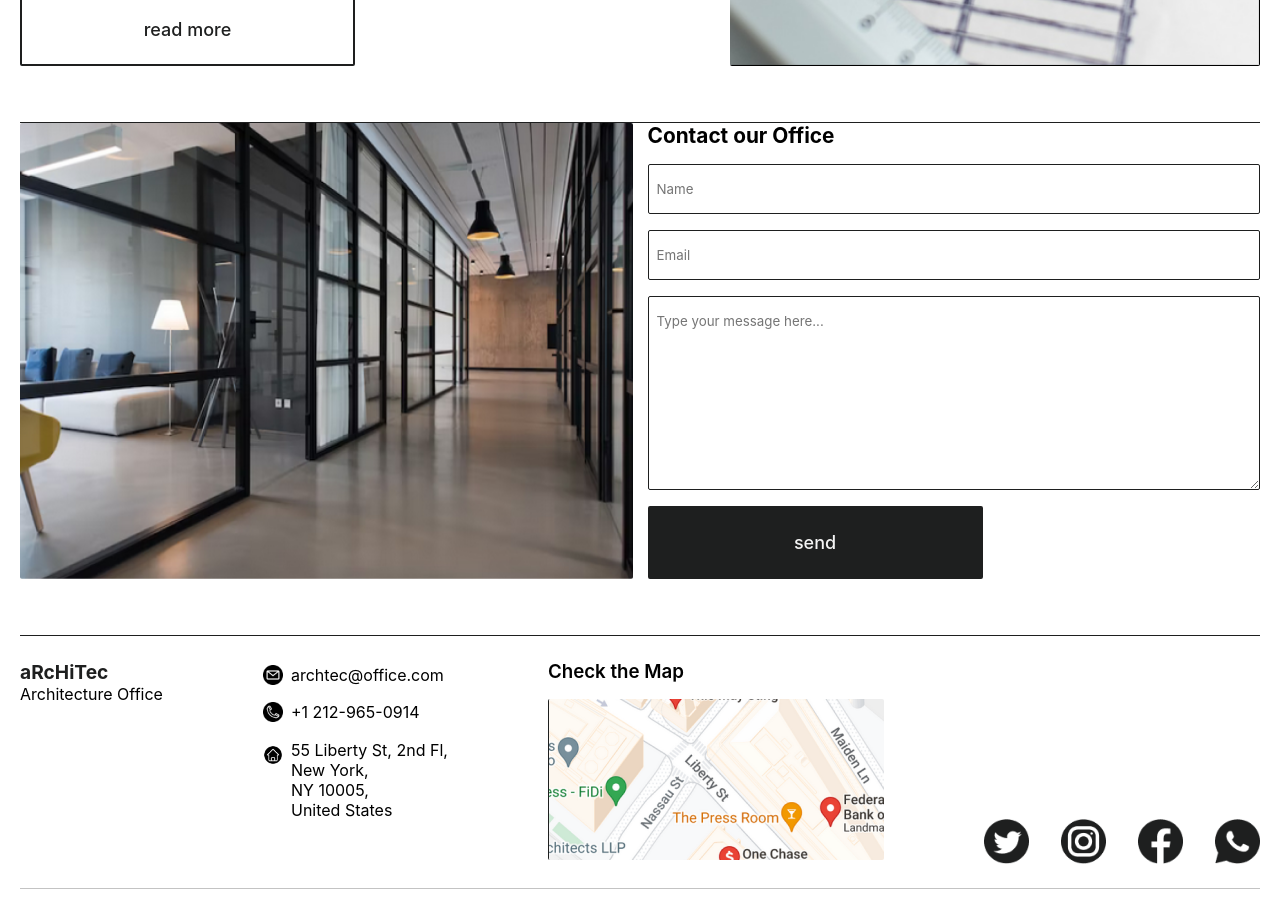
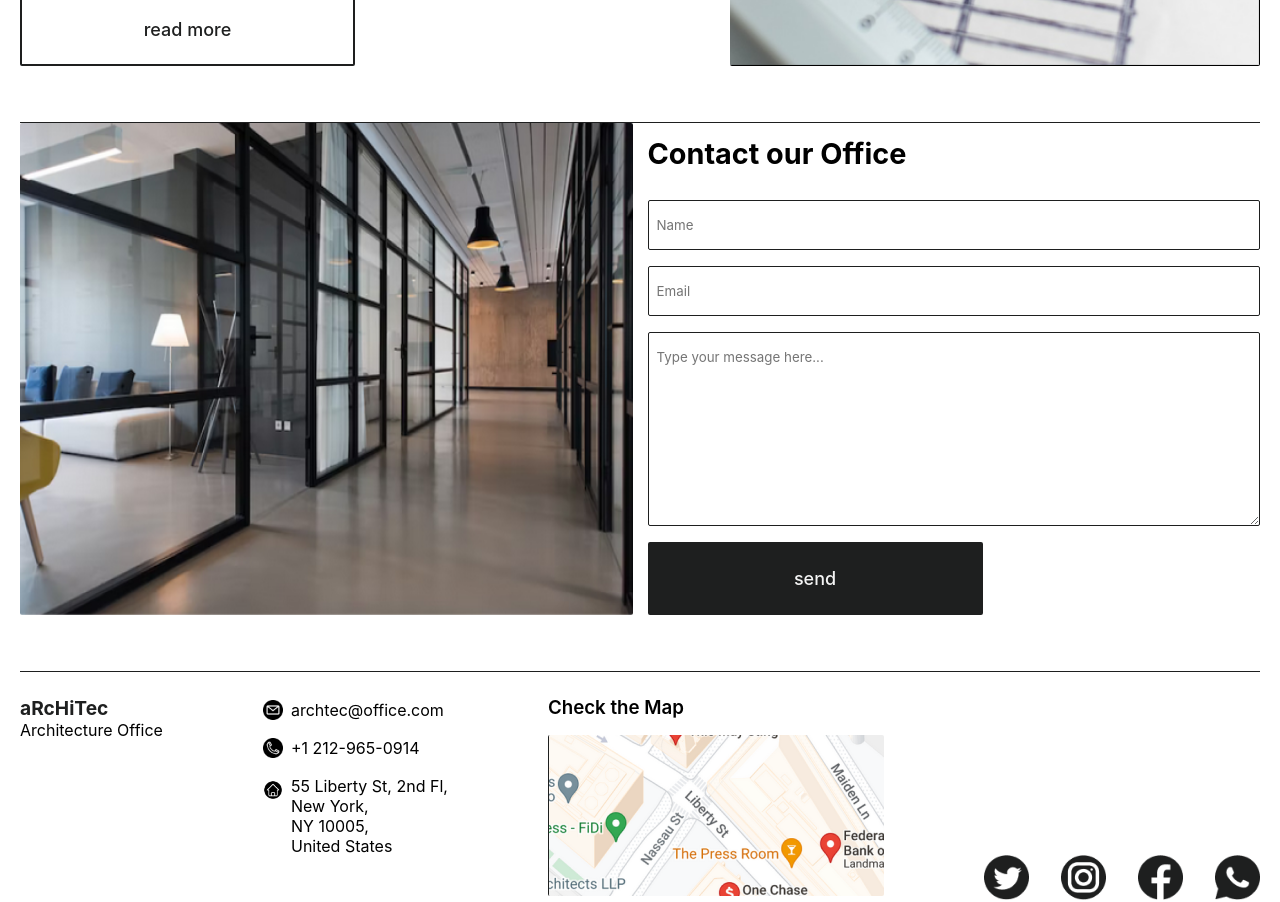
Before and after one commit to versi-on/architecture-office, a React (Create React App) app: page / in a window 1280 px wide. Shown: the part 2160-3062 px from the top of the page. Built offline with nearby package versions, Linux system fonts and the light colour scheme.

Commit message:
rename title class

```diff
--- a/src/components/ContactUs.js
+++ b/src/components/ContactUs.js
@@ -5,7 +5,7 @@ export default function ContactUs() {
         <div className="contact container grid grid-even">
             <img src={img} alt="architecture building" className='img container__img grid-item-wide' />
             <div className="container__content content">
-                <h2 className="content__title">Contact our Office</h2>
+                <h2 className="title">Contact our Office</h2>
                 <form className='container__form column'>
                     <input type="text" placeholder='Name' />
                     <input type="text" placeholder='Email' />
```
